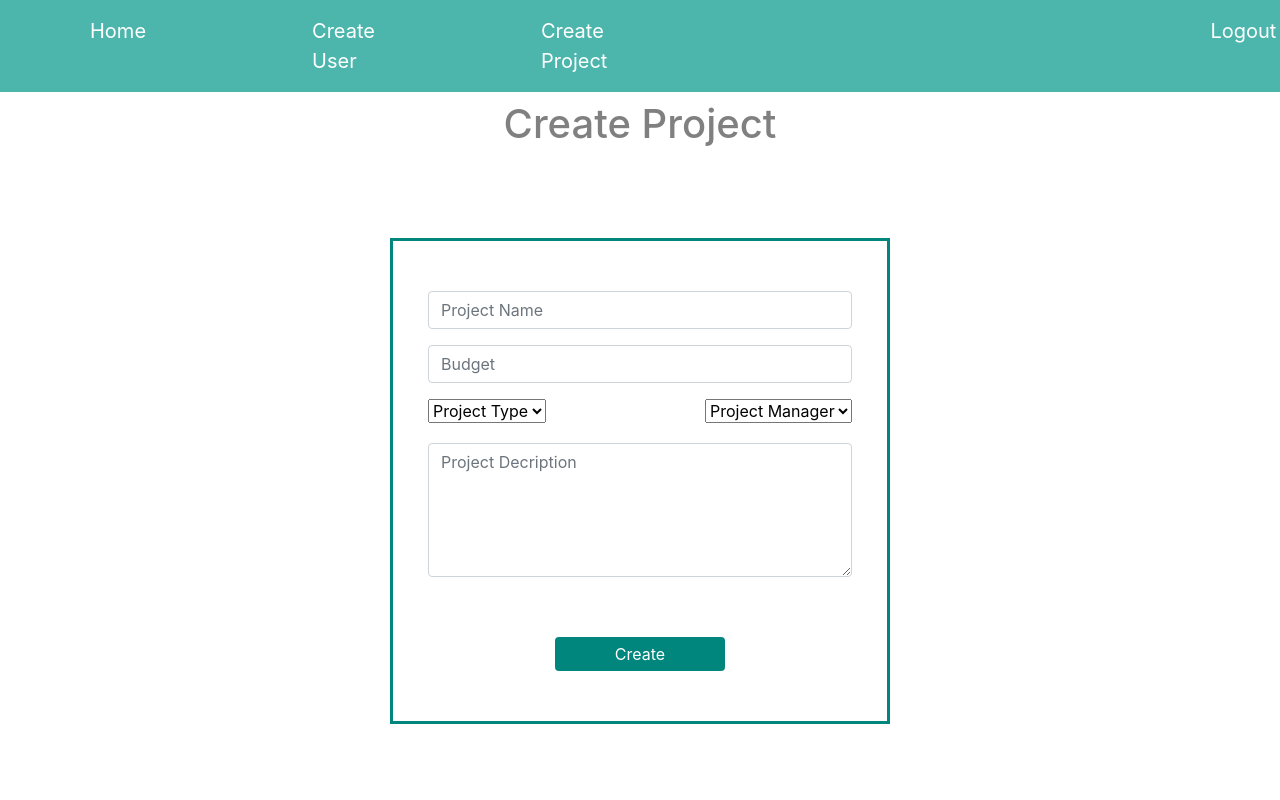
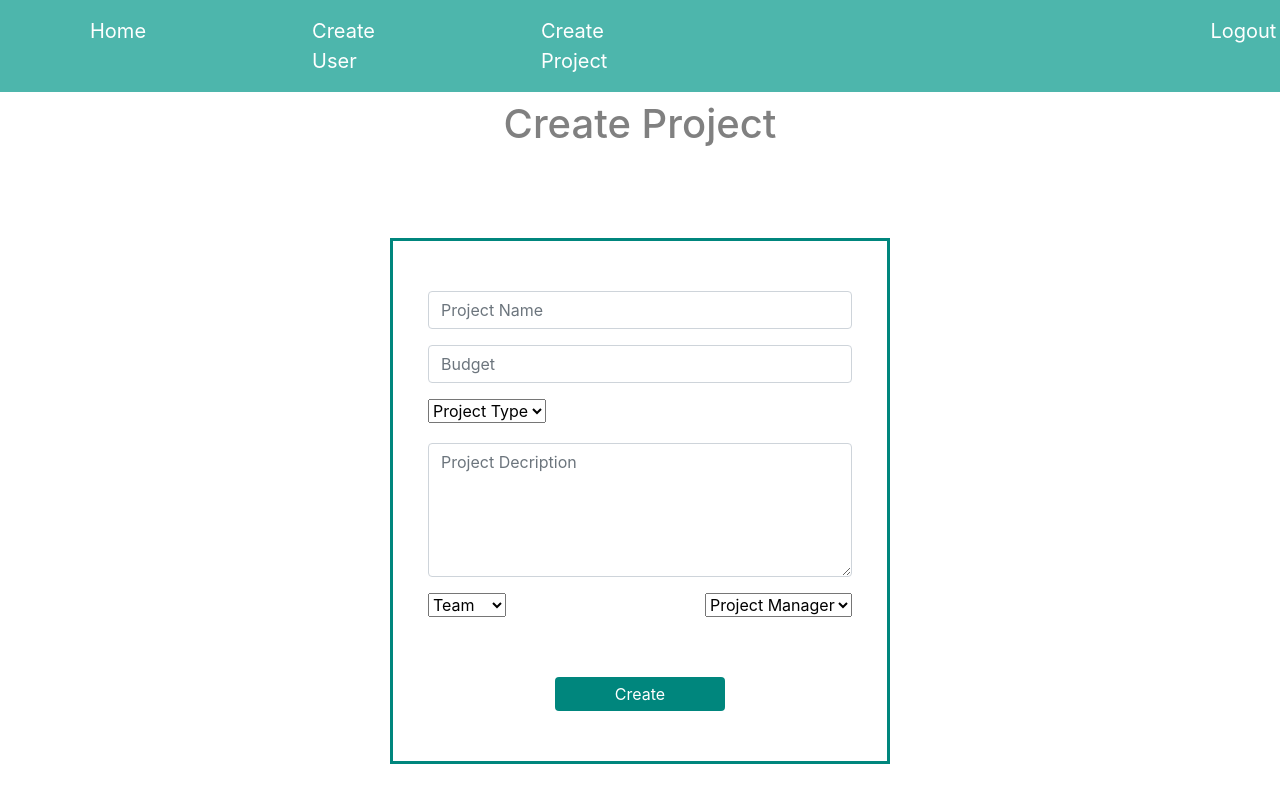
Before and after one commit to PalomaWolfango/proj3-frontend, a React (Create React App) app: page /create-project in a window 1280 px wide. Built offline with nearby package versions, Linux system fonts and the light colour scheme.

Commit message:
adjustsments

```diff
--- a/src/components/Create/create-project.js
+++ b/src/components/Create/create-project.js
@@ -15,8 +15,7 @@ class CreateProject extends React.Component {
                     <div class="mb-3">
                         <input type="text" class="form-control" placeholder="Budget" />
                     </div>
-                    <div>
-                        <div style={{float: 'left', marginBottom: '20px'}} >
+                    <div style={{float: 'left', marginBottom: '20px'}} >
                         <select name="project-type" id="projectType">
                             <option value="tipo0">Project Type</option>
                             <option value="tipo1">Tipo 1</option>
@@ -24,6 +23,18 @@ class CreateProject extends React.Component {
                             <option value="tipo3">Tipo 3</option>
                         </select>
                     </div>
+                    <div class="mb-3">
+                        <textarea type="text" class="form-control" placeholder="Project Decription" rows="5" />
+                    </div>
+                    <div style={{float: 'left'}} >
+                        <select name="team" id="team">
+                            <option value="team0">Team</option>
+                            <option value="team1">Team 1</option>
+                            <option value="team2">Team 2</option>
+                            <option value="team3">Team 3</option>
+                        </select>
+                    </div>
+
                     <div style={{float: 'right'}} >
                         <select name="project-manager" id="projectManager">
                             <option value="pm0">Project Manager</option>
@@ -32,12 +43,8 @@ class CreateProject extends React.Component {
                             <option value="pm3">Tipo 3</option>
                         </select>
                     </div>
-                    </div>
 
-                    <div class="mb-3">
-                        <textarea type="text" class="form-control" placeholder="Project Decription" rows="5" />
-                    </div>
-                    <div style={{textAlign: 'center', marginTop: '60px'}}>
+                    <div style={{textAlign: 'center', marginTop: '100px'}}>
                     <button type="submit" class="btn btn-info" href="#" style={{backgroundColor: '#00867d', border: '#00867d', color: 'white', padding: '5px 60px'}}>Create</button>
                     </div>
                 </form>
--- a/src/components/Login/loginAdmin.js
+++ b/src/components/Login/loginAdmin.js
@@ -1,10 +1,14 @@
 import React from "react";
+import imageLogin from "../images/login.png";
 
 class LoginAdmin extends React.Component {
     render(){
         return(
             <>
-            <div className="container" style={{ border: '3px solid #00867d', padding: '50px 35px', marginTop: '120px', maxWidth: '500px' }}>
+            <div className="container" style={{ border: '3px solid #00867d', padding: '50px 35px', maxWidth: '500px', marginTop: '10%'}}>
+                <div>
+                    <img src={imageLogin} alt="ImageLogin" className="center" style={{marginBottom: '40px', width: '25%'}}/>
+                </div>
                 <form>
                     <div class="mb-3">
                         <label for="exampleInputEmail1" class="form-label">Email address</label>
```
Also changed, not shown: src/components/images/login.png (added).
